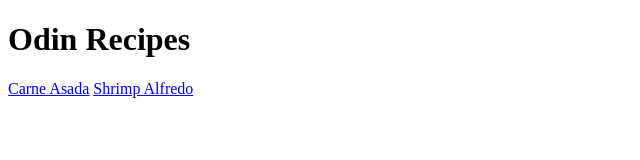
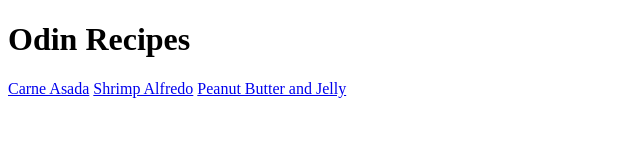
Before and after one commit to mercwithamouse/odin-recipes, a plain HTML site: page index.html in a window 1280 px wide. Shown: the whole page, without its empty margins (0-640 px from the left). Drawn offline with Linux system fonts and the light colour scheme.

Commit message:
Add link to pbj on landing page

```diff
--- a/index.html
+++ b/index.html
@@ -8,5 +8,6 @@
 		<h1>Odin Recipes</h1>
 		<a href="./recipes/carne-asada.html">Carne Asada</a>
 		<a href="./recipes/shrimp-alfredo.html">Shrimp Alfredo</a>
+		<a href="./recipes/pbj.html">Peanut Butter and Jelly</a>
 	</body>
 </html>
```
